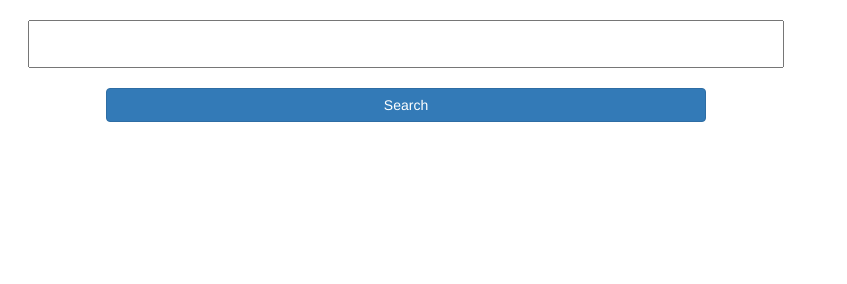
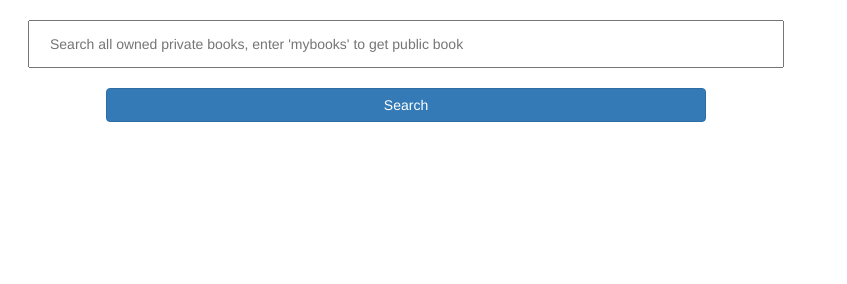
Before and after one commit to 960ptou/CS375-Final-Project, a website: page src/public/profile/profile.html in a window 1280 px wide. Shown: the top 284 px of the page, 234-1081 px from the left. Drawn offline with nearby package versions, Linux system fonts and the light colour scheme; no server answers.

Commit message:
placerholder text

```diff
--- a/src/public/profile/profile.html
+++ b/src/public/profile/profile.html
@@ -10,7 +10,7 @@
 <body>
     <div class="main">
 
-        <input type="text" id="books"></input>
+        <input type="text" id="books" placeholder="Search all owned private books, enter 'mybooks' to get public book"></input>
         <div id="result">&nbsp;</div>
         <button id="search" class ="btn btn-primary">Search</button>
 
```
Also changed, not shown: src/public/home/index.html (+1 -1 lines).
